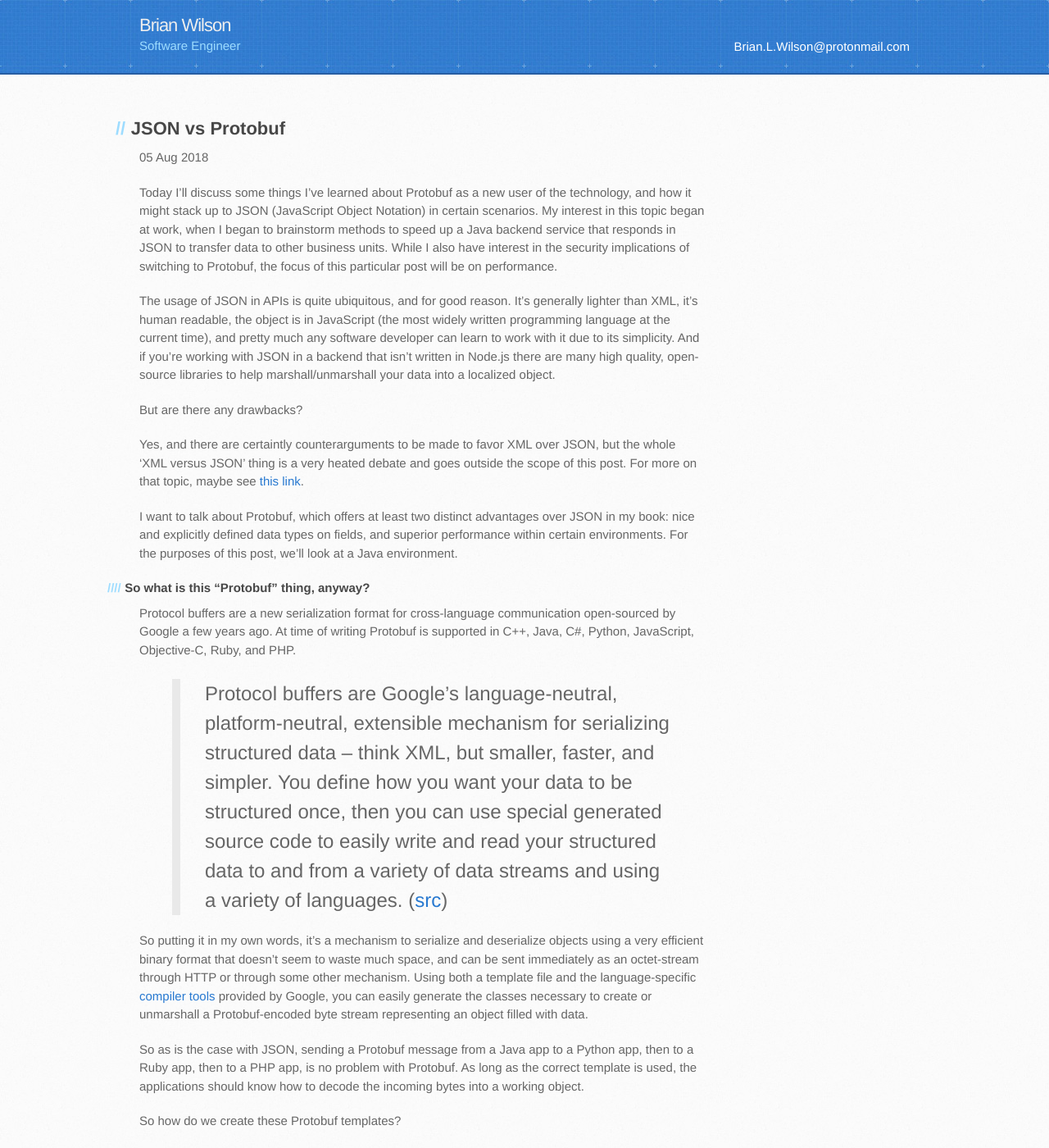
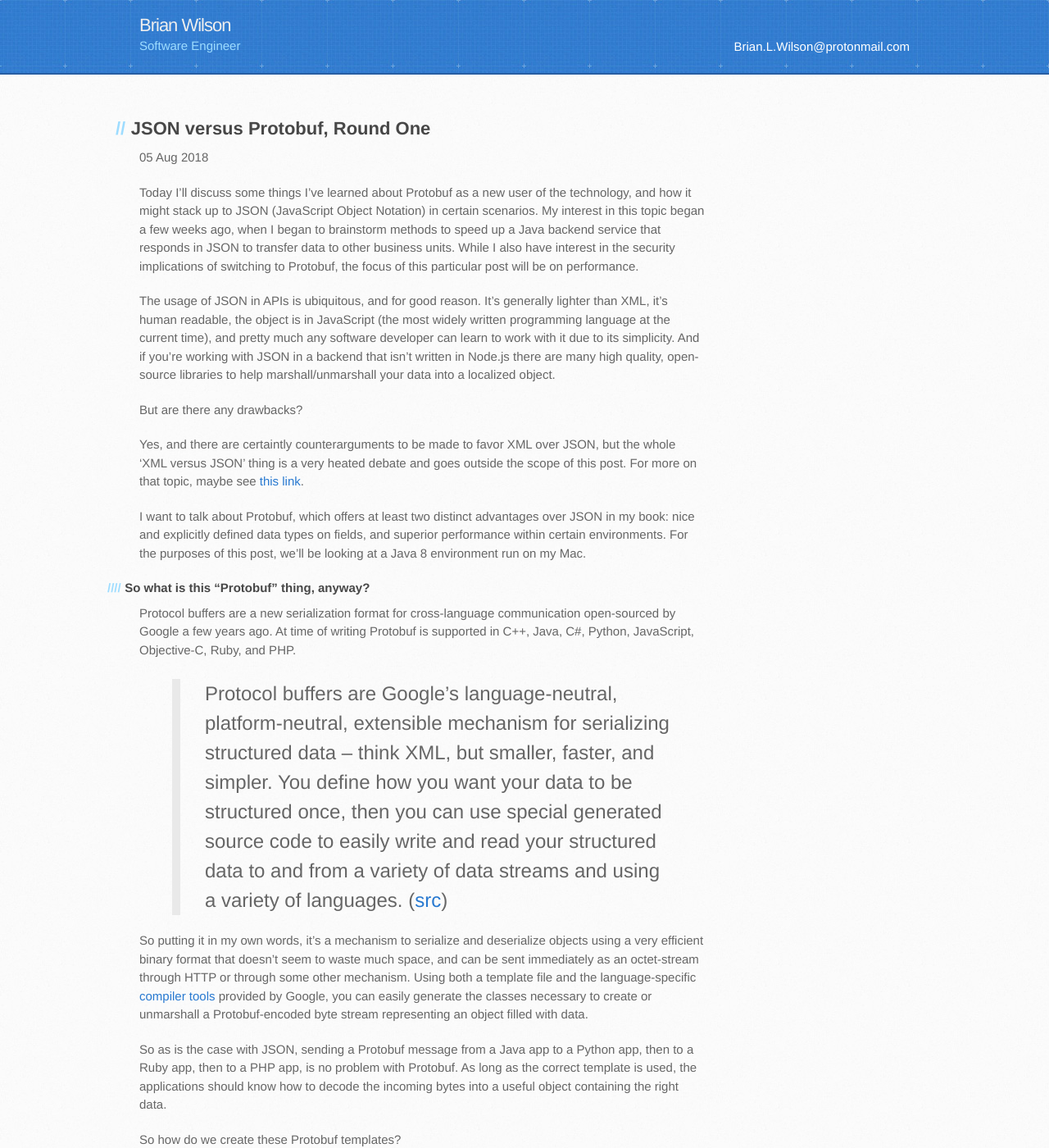
Before and after one commit to brianwilsongh/wilsontheory.github.io, a Jekyll site: the page built from _posts/2018-08-05-json-versus-protobuf.markdown, in a window 1280 px wide and 1400 px high. Shown: the whole window at 82% size. Built offline with Jekyll 4.4.1, drawn with Linux system fonts in a browser that asks for light colours; some of the changed text lies outside the part shown.

Commit message:
More changes

````diff
--- a/_posts/2018-08-05-json-versus-protobuf.markdown
+++ b/_posts/2018-08-05-json-versus-protobuf.markdown
@@ -1,19 +1,19 @@
 ---
 layout: post
-title:  "JSON vs Protobuf"
+title:  "JSON versus Protobuf, Round One"
 date:   2018-08-05 15:40:56
 categories: protobuf
 ---
 
-Today I'll discuss some things I've learned about Protobuf as a new user of the technology, and how it might stack up to JSON (JavaScript Object Notation) in certain scenarios. My interest in this topic began at work, when I began to brainstorm methods to speed up a Java backend service that responds in JSON to transfer data to other business units. While I also have interest in the security implications of switching to Protobuf, the focus of this particular post will be on performance.
+Today I'll discuss some things I've learned about Protobuf as a new user of the technology, and how it might stack up to JSON (JavaScript Object Notation) in certain scenarios. My interest in this topic began a few weeks ago, when I began to brainstorm methods to speed up a Java backend service that responds in JSON to transfer data to other business units. While I also have interest in the security implications of switching to Protobuf, the focus of this particular post will be on performance.
 
-The usage of JSON in APIs is quite ubiquitous, and for good reason. It's generally lighter than XML, it's human readable, the object is in JavaScript (the most widely written programming language at the current time), and pretty much any software developer can learn to work with it due to its simplicity. And if you're working with JSON in a backend that isn't written in Node.js there are many high quality, open-source libraries to help marshall/unmarshall your data into a localized object.
+The usage of JSON in APIs is ubiquitous, and for good reason. It's generally lighter than XML, it's human readable, the object is in JavaScript (the most widely written programming language at the current time), and pretty much any software developer can learn to work with it due to its simplicity. And if you're working with JSON in a backend that isn't written in Node.js there are many high quality, open-source libraries to help marshall/unmarshall your data into a localized object.
 
 But are there any drawbacks?
 
 Yes, and there are certaintly counterarguments to be made to favor XML over JSON, but the whole 'XML versus JSON' thing is a very heated debate and goes outside the scope of this post. For more on that topic, maybe see [this link](https://blog.securityevaluators.com/xml-vs-json-security-risks-22e5320cf529).
 
-I want to talk about Protobuf, which offers at least two distinct advantages over JSON in my book: nice and explicitly defined data types on fields, and superior performance within certain environments. For the purposes of this post, we'll look at a Java environment.
+I want to talk about Protobuf, which offers at least two distinct advantages over JSON in my book: nice and explicitly defined data types on fields, and superior performance within certain environments. For the purposes of this post, we'll be looking at a Java 8 environment run on my Mac.
 
 #### So what is this "Protobuf" thing, anyway?
 
@@ -23,13 +23,15 @@
 
 So putting it in my own words, it's a mechanism to serialize and deserialize objects using a very efficient binary format that doesn't seem to waste much space, and can be sent immediately as an octet-stream through HTTP or through some other mechanism. Using both a template file and the language-specific [compiler tools](https://github.com/google/protobuf/releases) provided by Google, you can easily generate the classes necessary to create or unmarshall a Protobuf-encoded byte stream representing an object filled with data.
 
-So as is the case with JSON, sending a Protobuf message from a Java app to a Python app, then to a Ruby app, then to a PHP app, is no problem with Protobuf. As long as the correct template is used, the applications should know how to decode the incoming bytes into a working object.
+So as is the case with JSON, sending a Protobuf message from a Java app to a Python app, then to a Ruby app, then to a PHP app, is no problem with Protobuf. As long as the correct template is used, the applications should know how to decode the incoming bytes into a useful object containing the right data.
 
 So how do we create these Protobuf templates?
 
-Protobuf templates are files that end with a ".proto" extension, and aren't too dissimilar from .xml or .json files in that they are universal and human readable. Here's an example of a .proto file that defines a message to be sent:
+Protobuf templates are files that end with a ".proto" extension, and aren't too dissimilar from .xml or .json files in that they are universal and human readable. Here's an simple example of a .proto file that defines a message to be sent:
 
 ```
+syntax = "proto2";
+
 message Customer {
   optional string first_name = 1;
   optional string last_name = 2;
--- a/index.html
+++ b/index.html
@@ -5,9 +5,9 @@
 
 <div id="home">
   <h2>About</h2>
-  <img src="https://wilsontheory.github.io/images/doge.jpg">
+  <img src="https://wilsontheory.github.io/images/journey.jpg">
   <p>I'm a language-agnostic software development engineer focused on producing code that is not only maintainable, but performant and highly scalable. I primarily work in the web and mobile (just Android, for now) space, and I mostly Java or Python if I need scripting. I'm interested in niche topics like big data, socket programming, functional programming, and multithreading and it seems like this list is growing every day.</p>
-
+  <p>Outside of programming, I'm a dad and husband. Fond of cold weather, traveling, exotic food, skiing, and fitness. Also very interested in stock/options trading.
   <h2>Posts</h2>
   <ul class="posts">
     {% for post in site.posts %}
````
Also changed, not shown: other parts of _posts/2018-08-05-json-versus-protobuf.markdown (+1 -3 lines), images/doge.jpg (deleted), images/journey.jpg (added).
